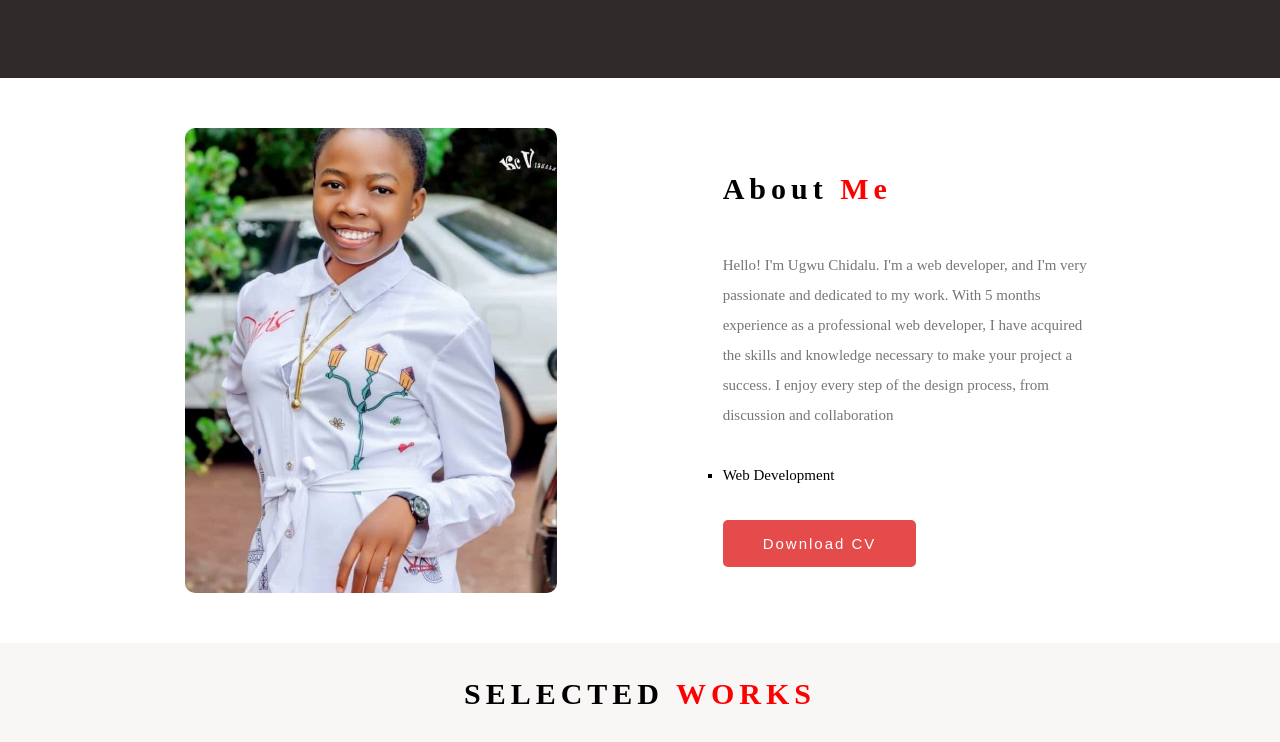
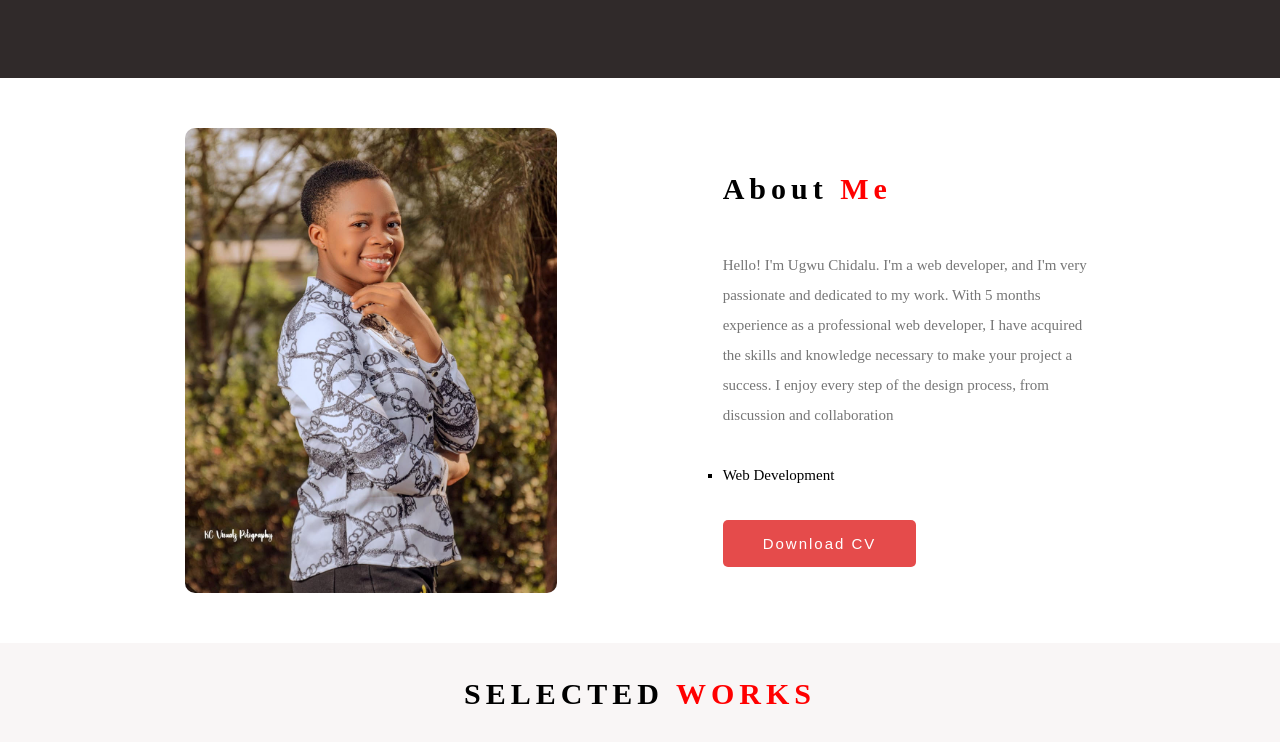
Before and after one commit to Chidalu2007/My-Portfolio, a plain HTML site: page index.html in a window 1280 px wide. Shown: the part 722-1464 px from the top of the page. Drawn offline with Linux system fonts and the light colour scheme.

Commit message:
changed img

```diff
--- a/index.html
+++ b/index.html
@@ -49,7 +49,7 @@
       />
     </section>
     <section id="about">
-      <img src="./images/img2.jpg" alt="" />
+      <img src="./images/chidex.jpg" alt="" />
       <div class="abt-text">
         <h2>About <span>Me</span></h2>
         <p>
@@ -62,7 +62,7 @@
         <ul>
           <li>Web Development</li>
         </ul>
-        <button href="./images/img2.jpg" download="">Download CV</button>
+        <button>Download CV</button>
       </div>
     </section>
     <section id="projects">
```
Also changed, not shown: images/chidex.jpg (added).
